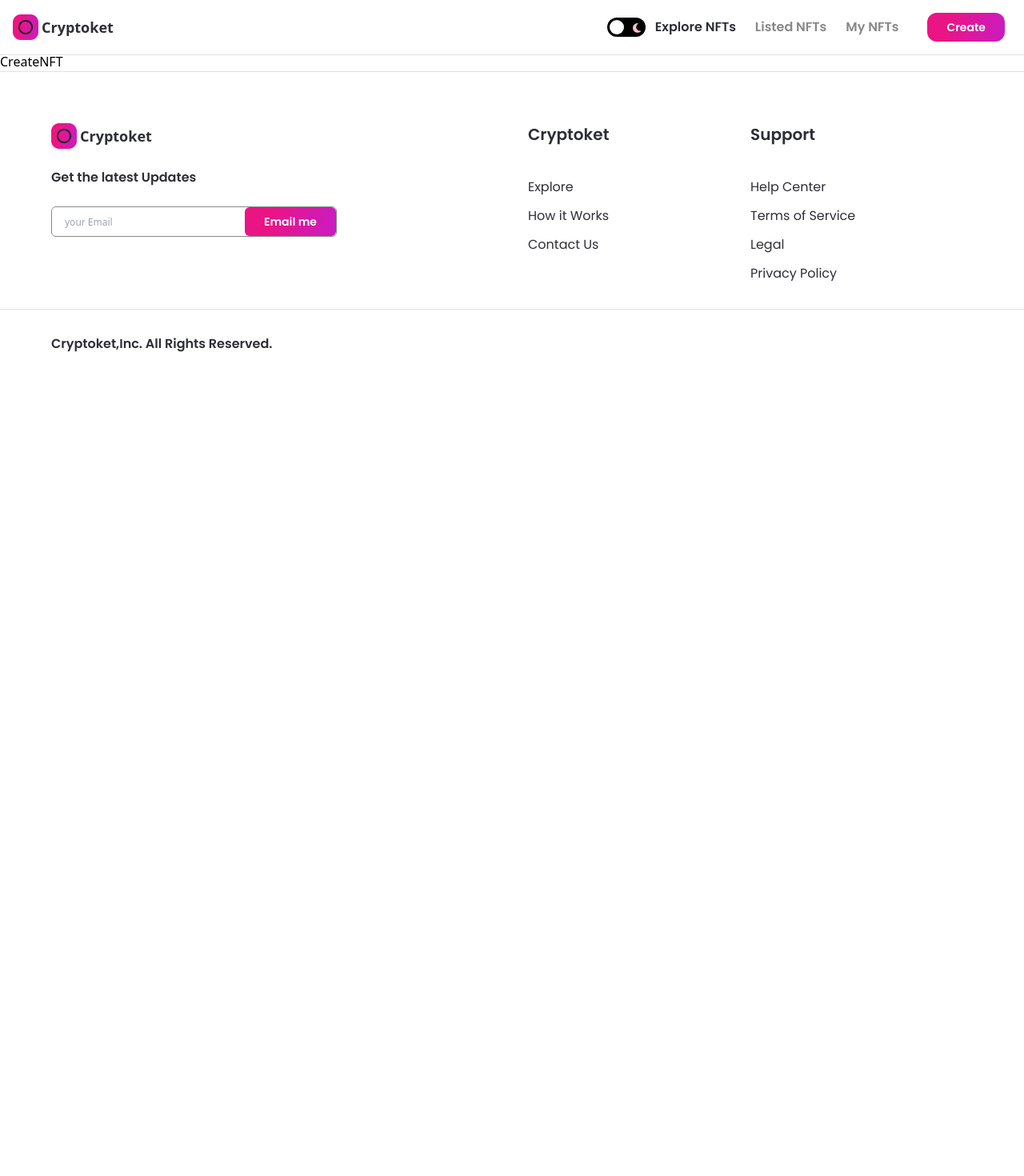
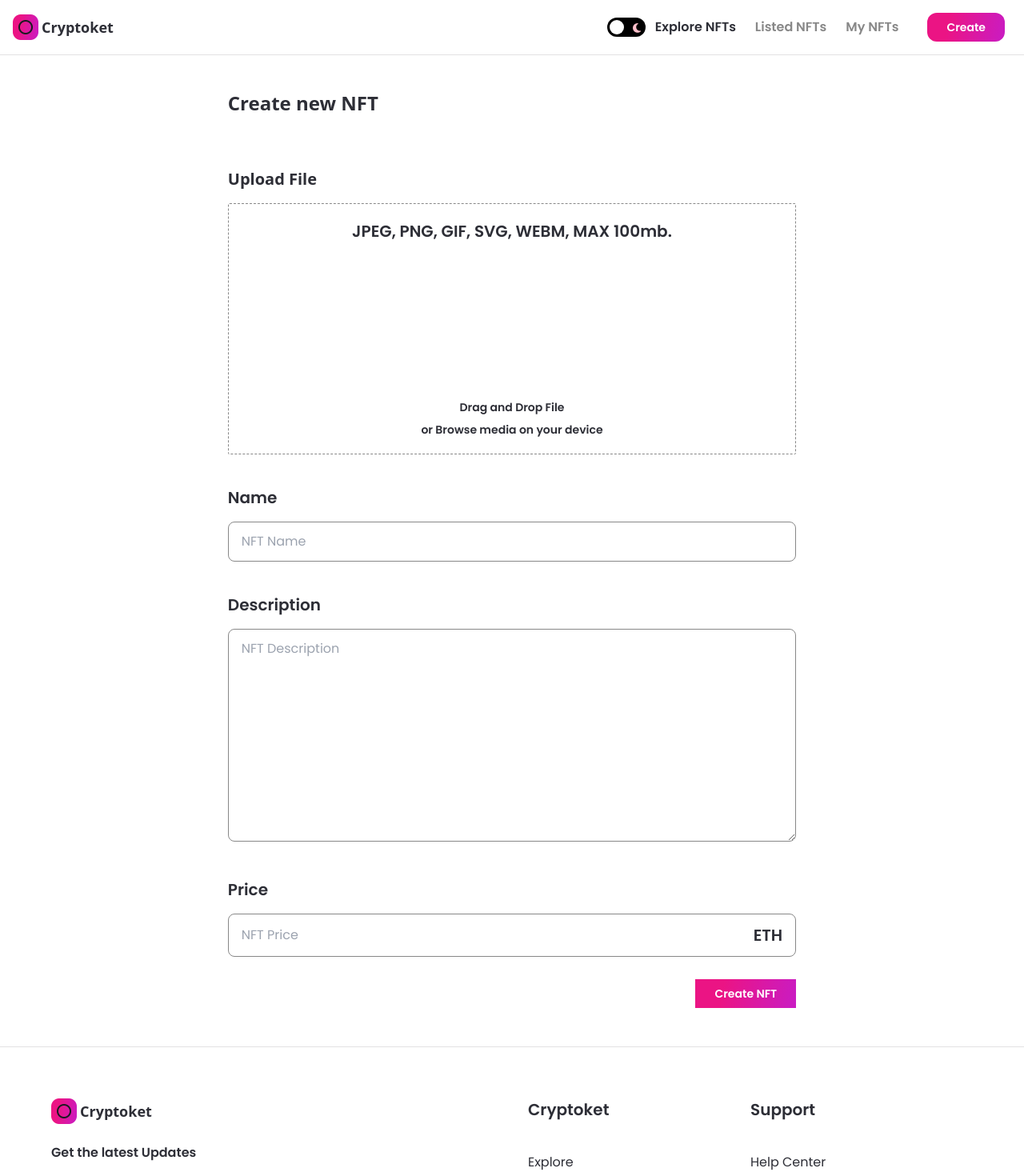
Before and after one commit to Inokcode/NFT-MARKET-PLACE, a Next.js app: page /create-nft in a window 1280 px wide. Shown: the top 1470 px of the page at 80% size. Before the commit the page ends 800 px from the top, so only its background shows below. Built offline with nearby package versions, Linux system fonts and the light colour scheme.

Commit message:
create nft page added

```diff
--- /dev/null
+++ b/components/Input.jsx
@@ -0,0 +1,36 @@
+const Input = ({ inputType, title, placeholder, handleClick }) => {
+  return (
+    <div className="mt-10 w-full">
+      <p className="font-poppins dark:text-white text-nft-black-1 font-semibold text-xl">
+        {title}
+      </p>
+      {inputType === "number" ? (
+        <div className="dark:bg-nft-black-1 bg-white border dark:border-nft-black-1 border-nft-gray-2 rounded-lg w-full outline-none font-poppins dark:text-white text-nft-gray-2 text-base mt-4 px-4 py-3 flexBetween flex-row">
+          <input
+            type="number"
+            className="flex w-full dark:bg-nft-black-1 bg-white outline-none"
+            placeholder={placeholder}
+            onChange={handleClick}
+          />
+          <p className="font-poppins dark:text-white text-nft-black-1 font-semibold text-xl">
+            ETH
+          </p>
+        </div>
+      ) : inputType === "textarea" ? (
+        <textarea
+          rows={10}
+          className="dark:bg-nft-black-1 bg-white border dark:border-nft-black-1 border-nft-gray-2 rounded-lg w-full outline-none font-poppins dark:text-white text-nft-gray-2 text-base mt-4 px-4 py-3"
+          placeholder={placeholder}
+          onChange={handleClick}
+        />
+      ) : (
+        <input
+          className="dark:bg-nft-black-1 bg-white border dark:border-nft-black-1 border-nft-gray-2 rounded-lg w-full outline-none font-poppins dark:text-white text-nft-gray-2 text-base mt-4 px-4 py-3"
+          placeholder={placeholder}
+          onChange={handleClick}
+        />
+      )}
+    </div>
+  );
+};
+export default Input;
--- a/components/index.js
+++ b/components/index.js
@@ -4,5 +4,6 @@ import Button from "./Button";
 import Banner from "./Banner";
 import CreatorCard from "./CreatorCard";
 import NFTCard from "./NFTCard";
+import Input from "./Input";
 
-export { Navbar, Footer, Button, Banner, CreatorCard, NFTCard };
+export { Navbar, Footer, Button, Banner, CreatorCard, NFTCard, Input };
--- a/pages/create-nft.js
+++ b/pages/create-nft.js
@@ -1,4 +1,114 @@
+import { useTheme } from "next-themes";
+import Image from "next/image";
+import { useCallback, useMemo, useState } from "react";
+import { useDropzone } from "react-dropzone";
+import images from "../assets";
+import { Button, Input } from "../components";
+
 const CreateNFT = () => {
-  return <div>CreateNFT</div>;
+  const [fileUrl, setFileUrl] = useState(null);
+  const [formInput, setFormInput] = useState({
+    price: "",
+    name: "",
+    description: "",
+  });
+  const { theme } = useTheme();
+  //
+  const onDrop = useCallback(() => {
+    //upload image to the ipfs
+  }, []);
+
+  //
+  const {
+    getRootProps,
+    getInputProps,
+    isDragActive,
+    isDragAccept,
+    isDragReject,
+  } = useDropzone({ onDrop, accept: "image/*", maxSize: 5000000 });
+  //
+  const fileStyle = useMemo(
+    () =>
+      `dark:bg-nft-black-1 bg-white border dark:border-white border-nft-gray-2 flex flex-col items-center p-5 rounded-sm border-dashed
+      ${isDragActive && "border-file-active"}
+      ${isDragAccept && "border-file-accept"}
+      ${isDragReject && "border-file-reject"}`,
+    [isDragActive, isDragAccept, isDragReject]
+  );
+  //
+  return (
+    <div className="flex justify-center sm:px-4 p-12">
+      <div className="w-3/5 md:w-full">
+        <h1 className="flex-1 before:first:font-poppins dark:text-white text-nft-black-1 text-2xl minlg:text-4xl font-semibold sm:mb-4">
+          Create new NFT
+        </h1>
+        <div className="mt-16">
+          <p className="flex-1 before:first:font-poppins dark:text-white text-nft-black-1 font-semibold text-xl">
+            Upload File
+          </p>
+          <div className="mt-4">
+            <div {...getRootProps()} className={fileStyle}>
+              <input {...getInputProps()} />
+              <div className="flexCenter flex-col text-center">
+                <p className="font-poppins dark:text-white text-nft-black-1 font-semibold text-xl">
+                  JPEG, PNG, GIF, SVG, WEBM, MAX 100mb.
+                </p>
+                <div className="my-12 w-full flex justify-center">
+                  <Image
+                    src={images.upload}
+                    width={100}
+                    height={100}
+                    objectFit="contain"
+                    alt="file upload"
+                    className={theme === "light" && "filter invert"}
+                  />
+                </div>
+                <p className="font-poppins dark:text-white text-nft-black-1 font-semibold text-sm">
+                  Drag and Drop File
+                </p>
+                <p className="font-poppins dark:text-white text-nft-black-1 font-semibold text-sm mt-2">
+                  or Browse media on your device
+                </p>
+              </div>
+            </div>
+            {fileUrl && (
+              <aside>
+                <div>
+                  <img src={fileUrl} alt="asset_file" />
+                </div>
+              </aside>
+            )}
+          </div>
+        </div>
+        <div>
+          <Input
+            inputType="input"
+            title="Name"
+            placeholder="NFT Name"
+            handleClick={() => setFormInput()}
+          />
+          <Input
+            inputType="textarea"
+            title="Description"
+            placeholder="NFT Description"
+            handleClick={() => {}}
+          />
+          <Input
+            inputType="number"
+            title="Price"
+            placeholder="NFT Price"
+            handleClick={() => {}}
+          />
+          <div className="mt-7 w-full flex justify-end">
+            <Button
+              btnName="Create NFT"
+              className="rounded-xl"
+              handleClick={() => {}}
+            />
+          </div>
+        </div>
+      </div>
+    </div>
+  );
 };
 export default CreateNFT;
```
